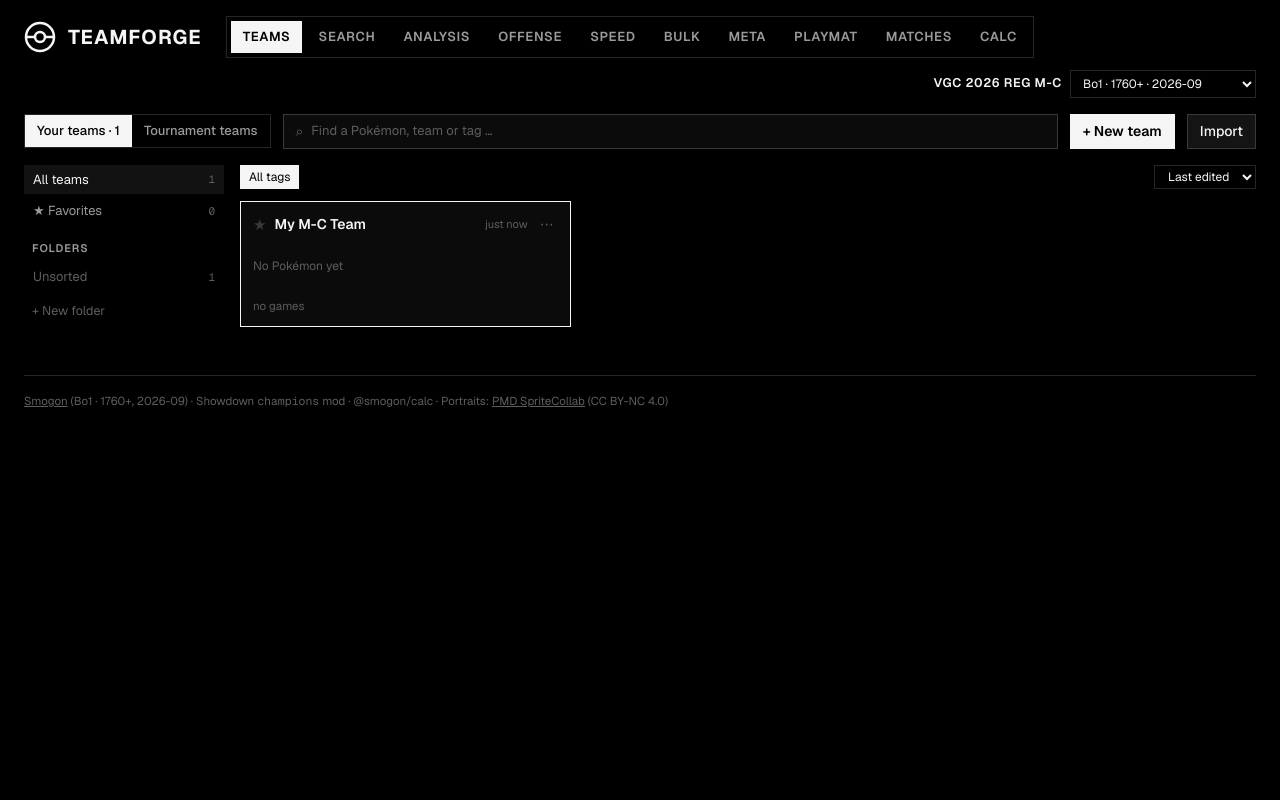
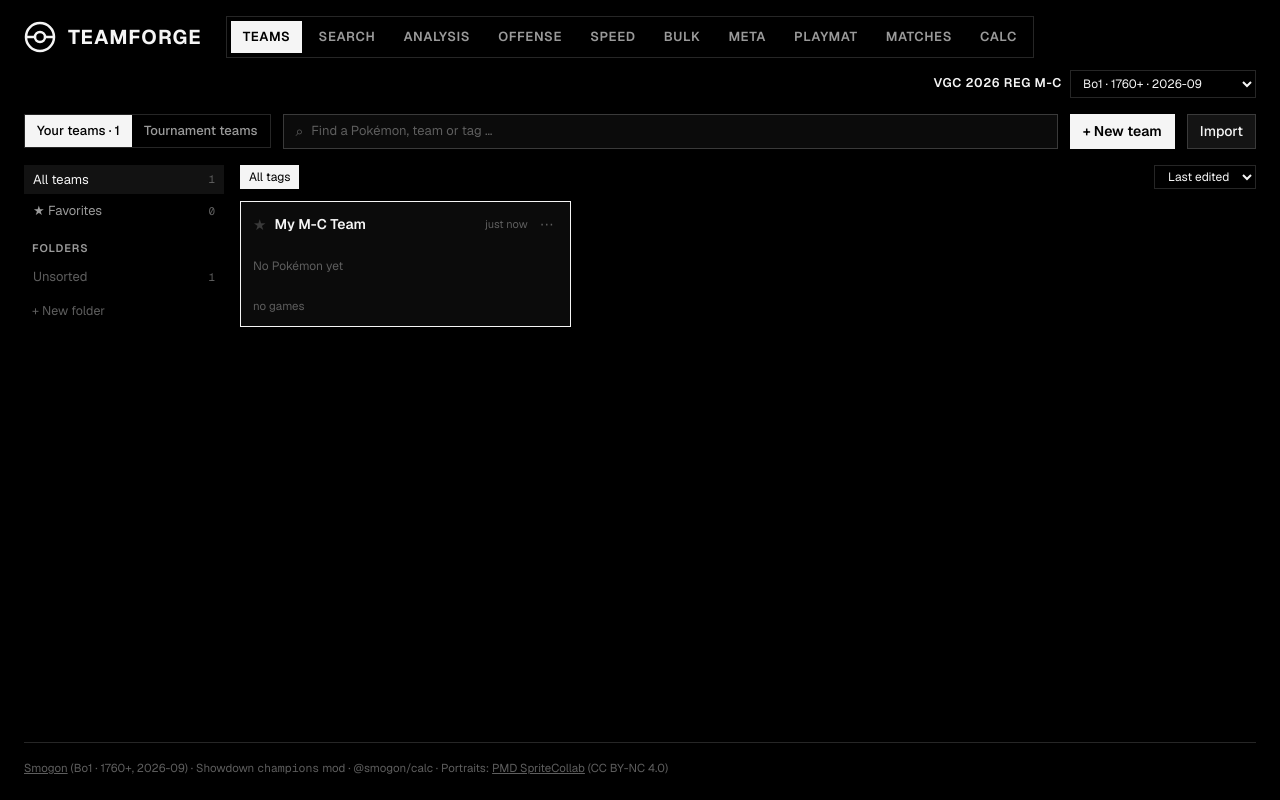
Before and after one commit to chrismaghuhn/VGCBUILDER, a React (Vite) app: page / in a window 1280 px wide. Built offline with nearby package versions, Linux system fonts and the light colour scheme.

Commit message:
Footer sits at the bottom of the window on short pages
Co-Authored-By: Claude Opus 5.5 <noreply@anthropic.com>

```diff
--- a/src/App.tsx
+++ b/src/App.tsx
@@ -145,7 +145,7 @@ export default function App() {
 
   return (
     // The header spans the full width on every page (as on the Playmat); the content below is centred.
-    <div className={`px-4 pt-4 sm:px-6 ${page === 'playmat' ? 'pb-4' : 'pb-16'}`}>
+    <div className={`flex min-h-screen flex-col px-4 pt-4 sm:px-6 ${page === 'playmat' ? 'pb-4' : 'pb-6'}`}>
       {/* Header */}
       <header className="mb-4 flex flex-wrap items-center gap-x-6 gap-y-3">
         <div className="flex items-center gap-3">
@@ -176,7 +176,7 @@ export default function App() {
           </select>
         </div>
       </header>
-      <div className={page === 'playmat' ? '' : 'mx-auto max-w-[1440px]'}>
+      <div className={`flex w-full flex-1 flex-col ${page === 'playmat' ? '' : 'mx-auto max-w-[1440px]'}`}>
 
       {store.saveError && (
         <div className="mb-4 border border-bad/60 bg-bad/10 px-3 py-2 text-[12.5px] text-bad">
@@ -329,7 +329,9 @@ export default function App() {
         </Suspense>
       )}
 
-      <footer className={`mt-12 border-t border-line pt-4 text-[11.5px] text-faint ${page === 'playmat' ? 'hidden' : ''}`}>
+      {/* Room above the footer on long pages; mt-auto keeps it at the bottom of the window on short ones */}
+      <div className={`h-12 shrink-0 ${page === 'playmat' ? 'hidden' : ''}`} />
+      <footer className={`mt-auto border-t border-line pt-4 text-[11.5px] text-faint ${page === 'playmat' ? 'hidden' : ''}`}>
         <a className="underline hover:text-dim" href="https://www.smogon.com/stats/" target="_blank" rel="noreferrer">Smogon</a> ({usage?.label}, {usage?.month ?? FORMAT.month}) ·
         Showdown <code>champions</code> mod · @smogon/calc ·
         Portraits: <a className="underline hover:text-dim" href="https://github.com/PMDCollab/SpriteCollab" target="_blank" rel="noreferrer">PMD SpriteCollab</a> (CC BY-NC 4.0)
```
